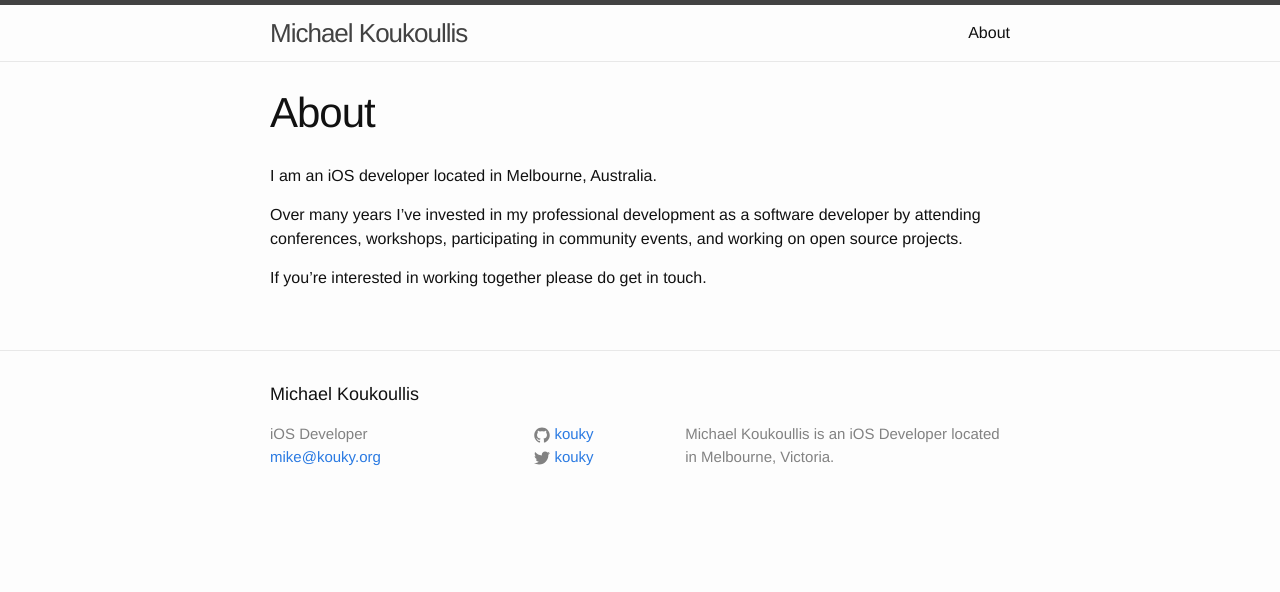
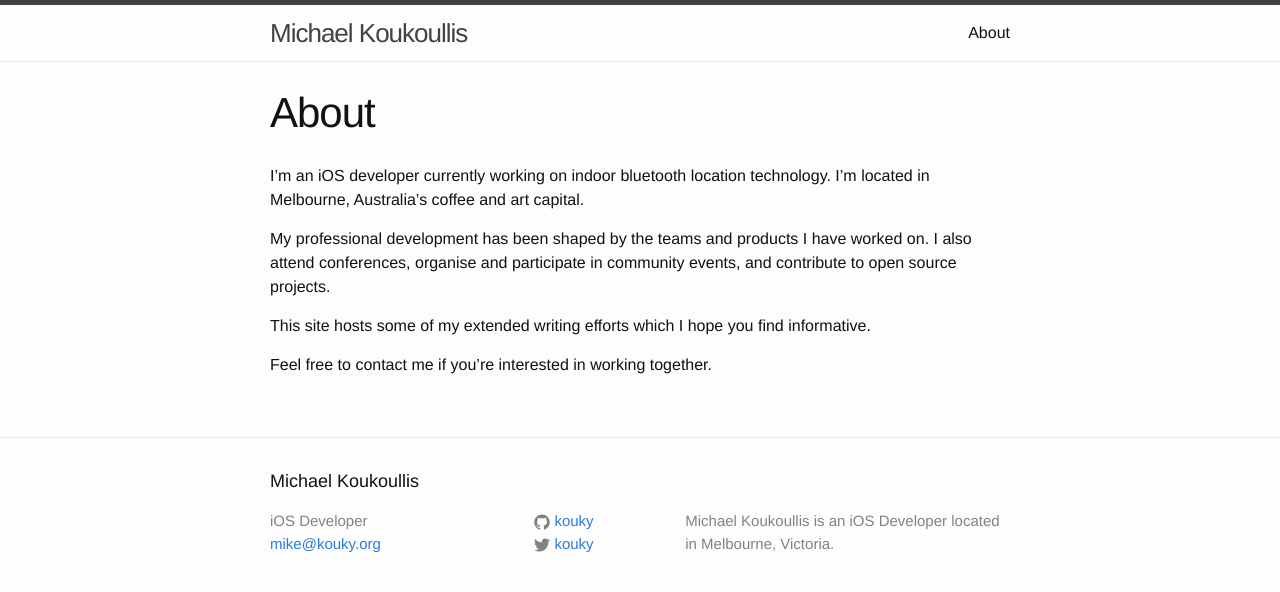
Before and after one commit to kouky/kouky.github.io, a Jekyll site: the page built from about.md, in a window 1280 px wide. Shown: the top 592 px of the page. Built offline with Jekyll 4.4.1, drawn with Linux system fonts in a browser that asks for light colours.

Commit message:
Update about page

```diff
--- a/about.md
+++ b/about.md
@@ -4,8 +4,10 @@ title: About
 permalink: /about/
 ---
 
-I am an iOS developer located in Melbourne, Australia.
+I'm an iOS developer currently working on indoor bluetooth location technology. I'm located in Melbourne, Australia's coffee and art capital.
 
-Over many years I've invested in my professional development as a software developer by attending conferences, workshops, participating in community events, and working on open source projects.
+My professional development has been shaped by the teams and products I have worked on. I also attend conferences, organise and participate in community events, and contribute to open source projects.
 
-If you're interested in working together please do get in touch.
+This site hosts some of my extended writing efforts which I hope you find informative.
+
+Feel free to contact me if you're interested in working together.
```
